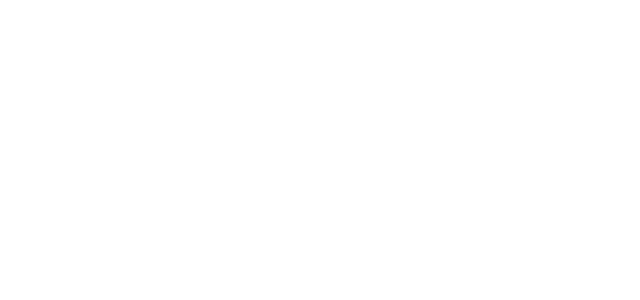
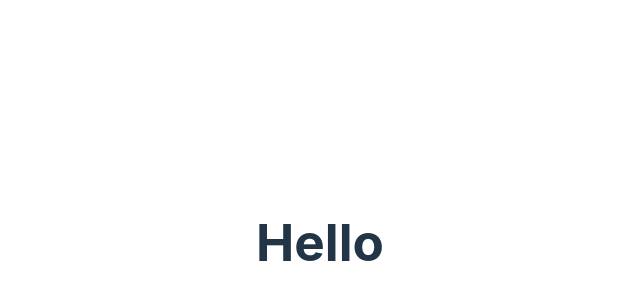
Before and after one commit to pantpad/TSX-intro, a React (Vite) app: page / in a window 1280 px wide. Shown: the part 158-458 px from the top of the page, without its empty margins (320-960 px from the left). Built offline with nearby package versions, Linux system fonts and the light colour scheme.

Commit message:
Create first prop type using typescript.
Use the naming convention for the proptype:
componentName + props

```diff
--- a/src/App.tsx
+++ b/src/App.tsx
@@ -1,7 +1,11 @@
 import "./App.css";
 
 function App() {
-  return <></>;
+  return (
+    <>
+      <h1>Hello</h1>
+    </>
+  );
 }
 
 export default App;
```
Also changed, not shown: src/components/Demo.tsx (added, +8 -0 lines), 1 other file (tests, documents, lock files or other folders).
